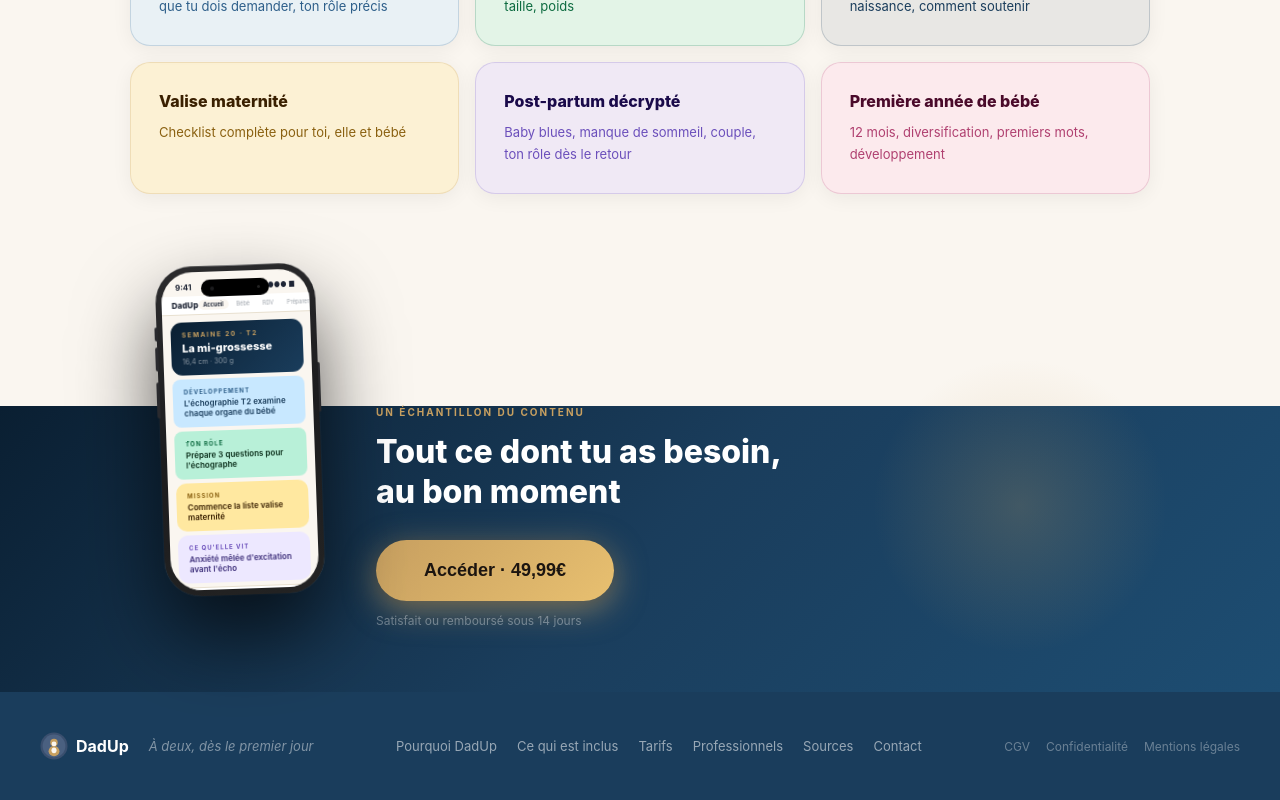
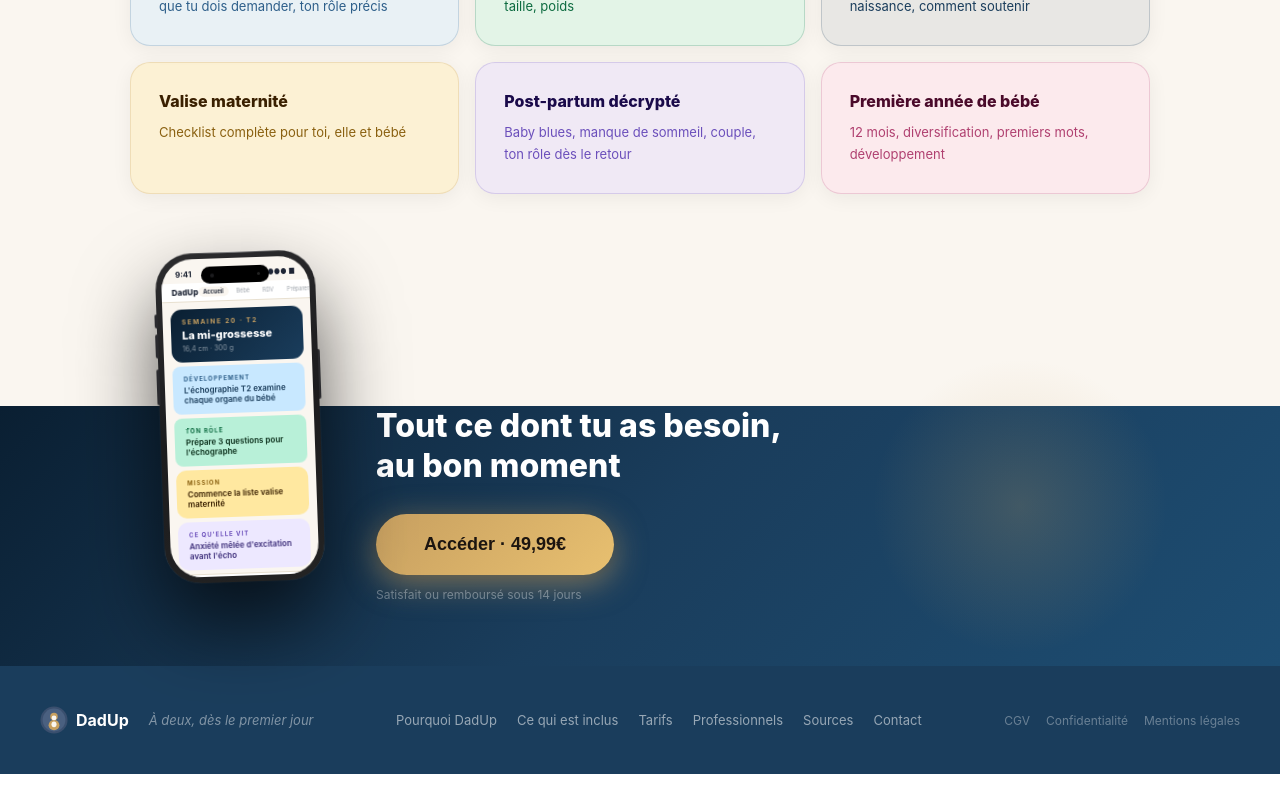
Before and after one commit to Julproject/dadup, a Next.js app: page /inclus in a window 1280 px wide. Shown: the part 581-1381 px from the top of the page. After the commit the page ends 1355 px from the top, so only its background shows below. Built offline with nearby package versions, Linux system fonts and the light colour scheme.

Commit message:
Update page.tsx

```diff
--- a/app/inclus/page.tsx
+++ b/app/inclus/page.tsx
@@ -176,7 +176,6 @@ export default function InclusPage() {
 
             {/* CTA */}
             <div style={{flex:1}}>
-              <p style={{color:C.gold, fontSize:'10px', fontWeight:700, letterSpacing:'2px', textTransform:'uppercase' as const, margin:'0 0 14px'}}>Un échantillon du contenu</p>
               <h2 style={{color:C.white, fontSize:'32px', fontWeight:800, margin:'0 0 28px', lineHeight:1.25}}>Tout ce dont tu as besoin,<br/>au bon moment</h2>
               <button onClick={() => setShowModal(true)} style={{background:'linear-gradient(135deg,#c8a060,#e8c070)', color:'#1c1510', border:'none', padding:'20px 48px', borderRadius:'32px', fontSize:'18px', fontWeight:800, cursor:'pointer', boxShadow:'0 8px 32px rgba(200,160,96,0.6), 0 2px 8px rgba(0,0,0,0.2)', display:'block', marginBottom:'12px', width:'auto'}}>
                 Accéder · 49,99€
```
